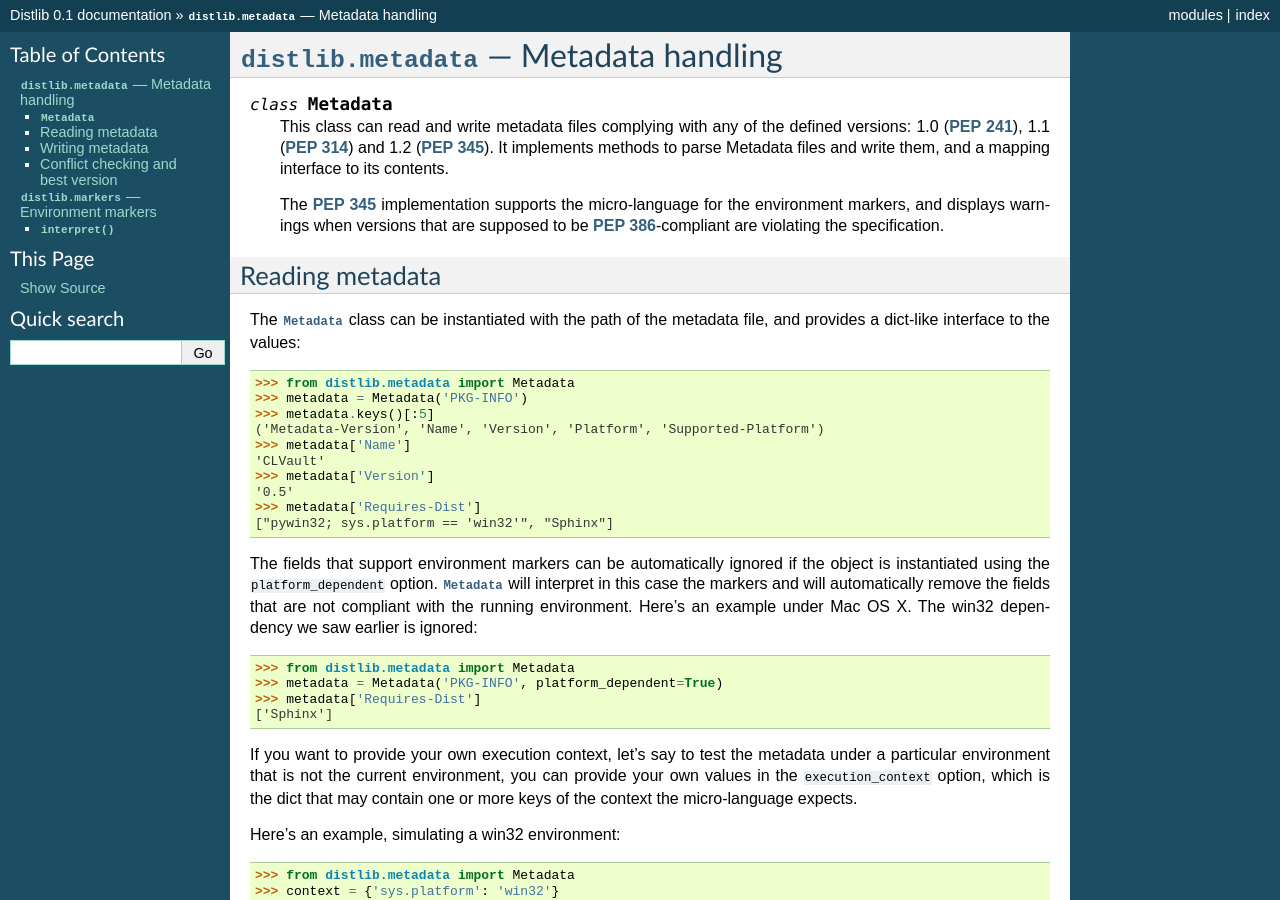
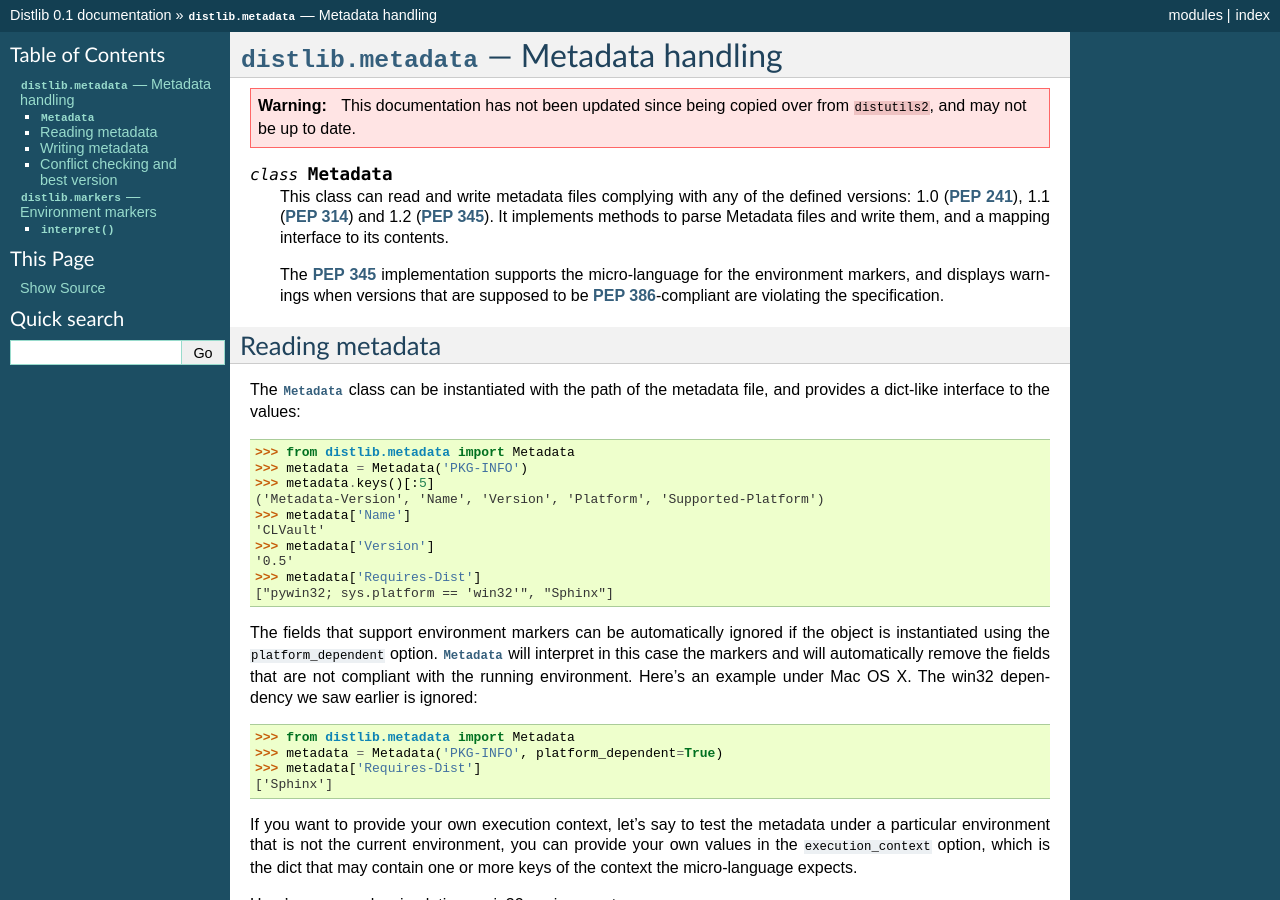
Before and after one commit to pypa/distlib, a Sphinx documentation site: the page built from docs/metadata.rst, in a window 1280 px wide and 900 px high. Built offline with Sphinx 7.4.7, drawn with Linux system fonts in a browser that asks for light colours; formulas are drawn with MathJax 3; comment, search, counter and statistics services are not loaded.

Commit message:
Documentation update.

```diff
--- a/docs/database.rst
+++ b/docs/database.rst
@@ -6,6 +6,9 @@
 
 
 This module provides an implementation of :PEP:`376`.
+
+.. warning:: This documentation has not been updated since being copied over
+   from ``distutils2``, and may not be up to date.
 
 Installed Python distributions are represented by instances of
 :class:`Distribution`, or :class:`EggInfoDistribution` for legacy egg formats.
--- a/docs/depgraph.rst
+++ b/docs/depgraph.rst
@@ -10,6 +10,9 @@ distributions and to create a graph representing these dependency relationships.
 In this document, "distribution" refers to an instance of
 :class:`distlib.database.Distribution` or
 :class:`distlib.database.EggInfoDistribution`.
+
+.. warning:: This documentation has not been updated since being copied over
+   from ``distutils2``, and may not be up to date.
 
 .. XXX terminology problem with dist vs. release: dists are installed, but deps
    use releases
--- a/docs/metadata.rst
+++ b/docs/metadata.rst
@@ -4,6 +4,9 @@
 .. module:: distlib.metadata
    :synopsis: Class holding the metadata of a release.
 
+
+.. warning:: This documentation has not been updated since being copied over
+   from ``distutils2``, and may not be up to date.
 
 .. TODO use sphinx-autogen to generate basic doc from the docstrings
 
--- a/docs/version.rst
+++ b/docs/version.rst
@@ -9,6 +9,8 @@ This module contains classes and functions useful to deal with version numbers.
 It's an implementation of version specifiers `as defined in PEP 345
 <http://www.python.org/dev/peps/pep-0345/#version-specifiers>`_.
 
+.. warning:: This documentation has not been updated since being copied over
+   from ``distutils2``, and may not be up to date.
 
 Version numbers
 ---------------
```
